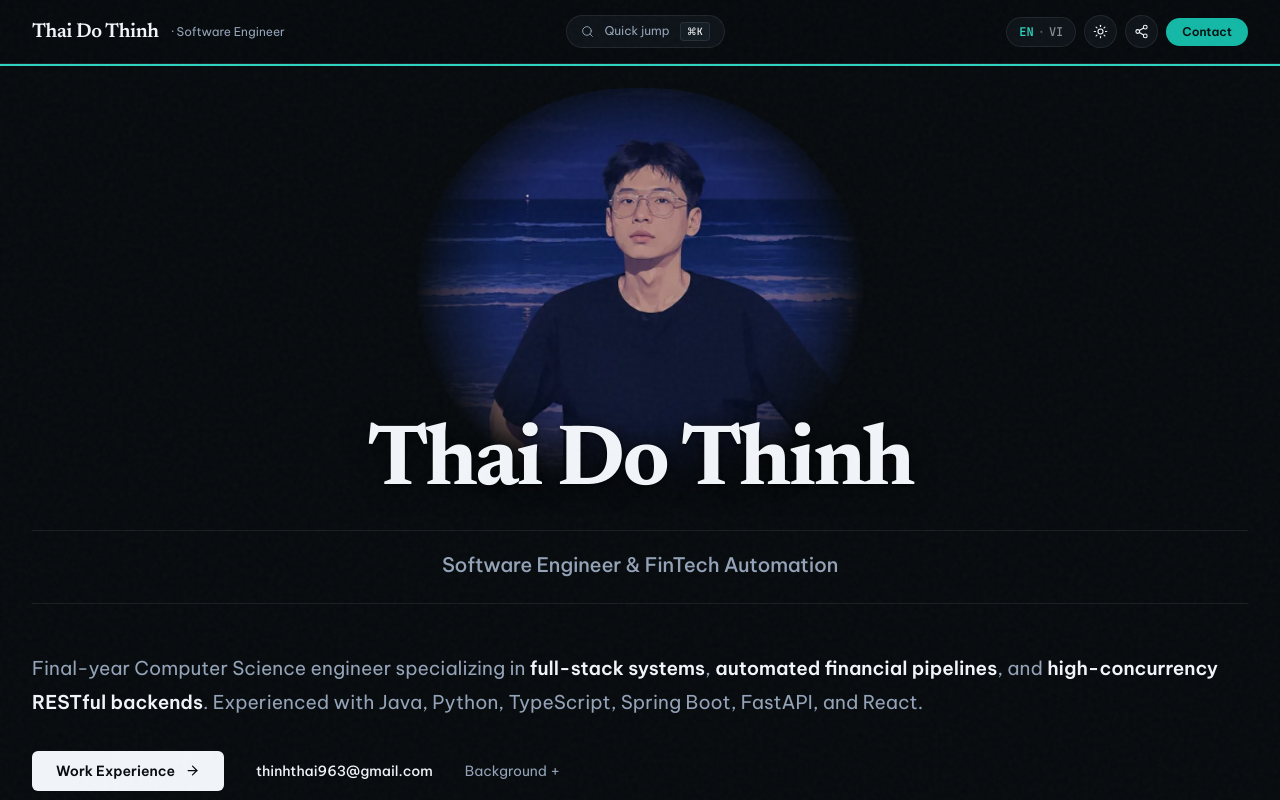
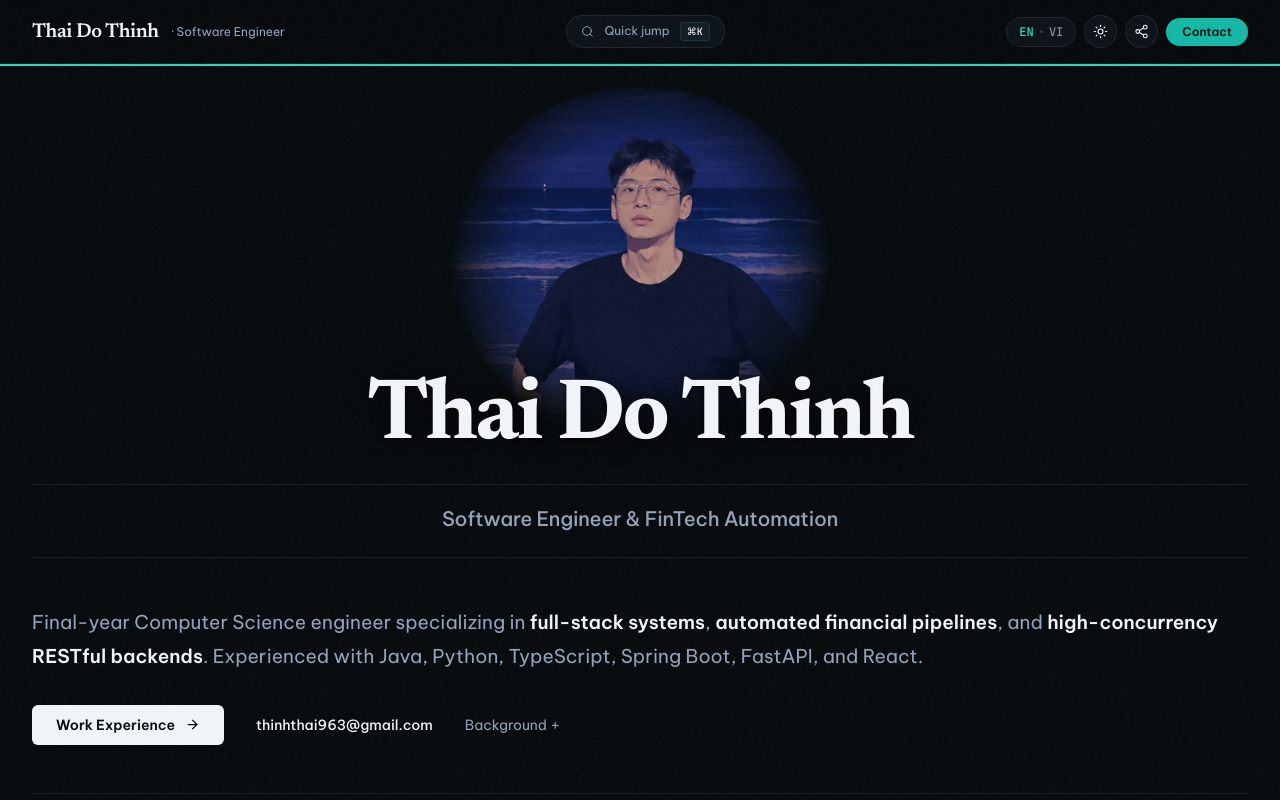
Before and after one commit to soodthin/dev-portfolio, a Next.js app: page / in a window 1280 px wide. Shown: the top 800 px of the page. Built offline with nearby package versions, Linux system fonts and the light colour scheme.

Commit message:
style(hero): scale down avatar and optimize depth overlap ratio

```diff
--- a/components/sections/HeroSection.tsx
+++ b/components/sections/HeroSection.tsx
@@ -20,7 +20,7 @@ const SOFT_EDGE_MASK_STYLE: React.CSSProperties = {
     'radial-gradient(ellipse 49% 49% at 50% 45%, #000 64%, rgba(0, 0, 0, 0.45) 86%, transparent 100%)',
 };
 
-const LOUPE_RADIUS_PX = 74;
+const LOUPE_RADIUS_PX = 66;
 
 function FramelessOrbitEclipseAvatar({
   avatarSrc,
@@ -105,7 +105,7 @@ function FramelessOrbitEclipseAvatar({
         if (e.touches[0]) updateAperture(e.touches[0].clientX, e.touches[0].clientY, false);
       }}
       onTouchEnd={closeAperture}
-      className={`relative z-10 w-[330px] h-[350px] sm:w-[390px] sm:h-[400px] md:w-[440px] md:h-[430px] lg:w-[460px] lg:h-[440px] rounded-full cursor-default select-none transition-shadow duration-200 ${
+      className={`relative z-10 w-[280px] h-[300px] sm:w-[330px] sm:h-[345px] md:w-[370px] md:h-[370px] lg:w-[390px] lg:h-[380px] rounded-full cursor-default select-none transition-shadow duration-200 ${
         isDark
           ? 'overflow-visible bg-transparent border-0'
           : 'overflow-hidden bg-transparent border-0'
@@ -300,7 +300,7 @@ export function HeroSection() {
                 ? '0 4px 24px rgba(0, 0, 0, 0.72), 0 1px 3px rgba(0, 0, 0, 0.85)'
                 : '0 0 1.5px rgba(255, 255, 255, 1), 0 2px 8px rgba(255, 255, 255, 0.95), 0 8px 24px rgba(234, 239, 244, 0.9)',
             }}
-            className="relative z-30 -mt-[62px] sm:-mt-[82px] md:-mt-[96px] lg:-mt-[106px] text-center font-serif font-bold text-[40px] sm:text-[64px] md:text-[80px] lg:text-[86px] leading-[0.98] tracking-[-0.03em] px-2 text-[var(--text)] select-none"
+            className="relative z-30 -mt-[52px] sm:-mt-[70px] md:-mt-[82px] lg:-mt-[92px] text-center font-serif font-bold text-[40px] sm:text-[64px] md:text-[80px] lg:text-[86px] leading-[0.98] tracking-[-0.03em] px-2 text-[var(--text)] select-none"
           >
             {data.profile.name}
           </motion.h1>
```
